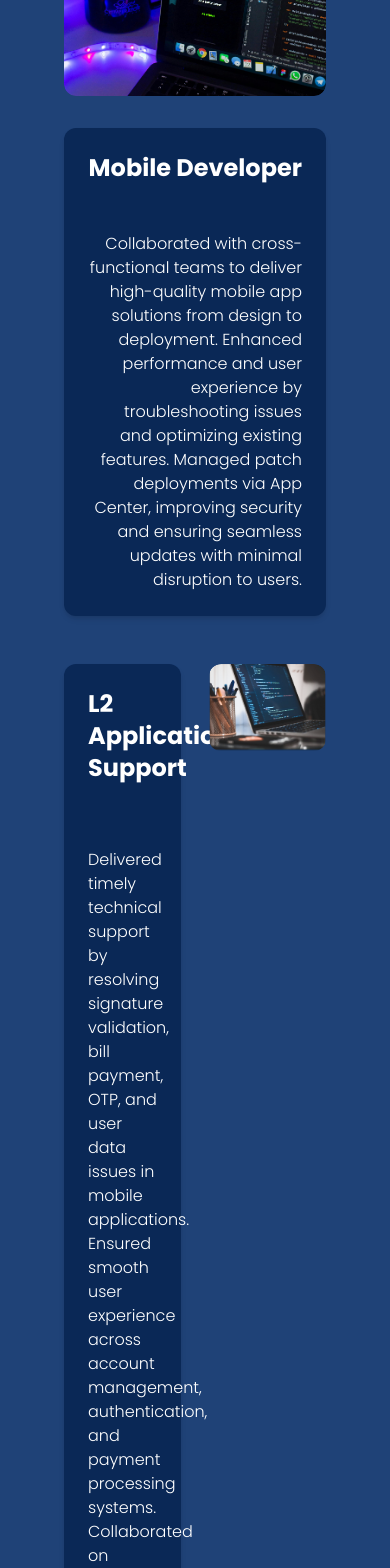
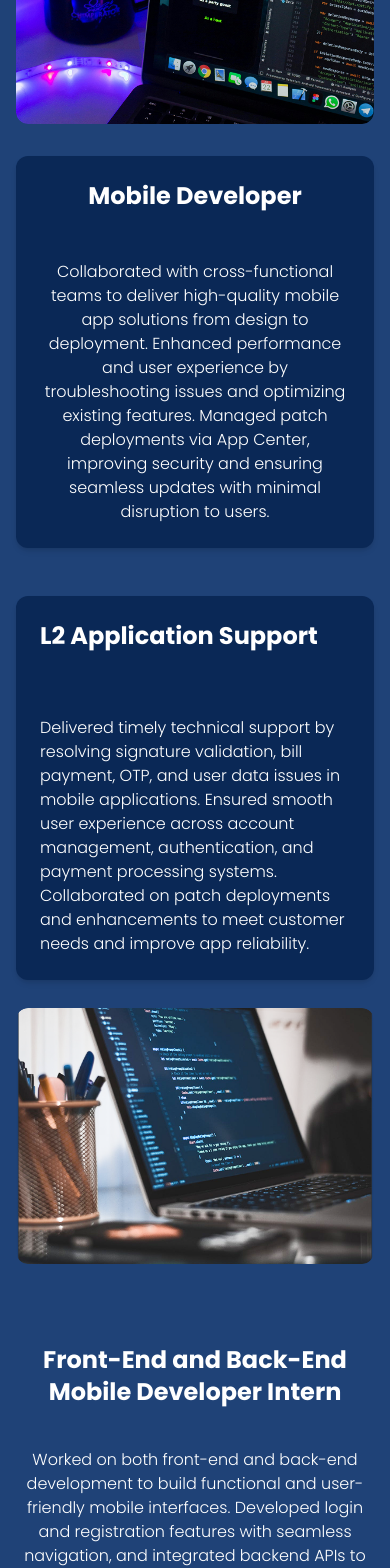
Before and after one commit to Ichy23/my-portfolio, a React (Vite) app: page / in a window 390 px wide. Shown: the part 6792-8360 px from the top of the page. Built offline with nearby package versions, Linux system fonts and the light colour scheme.

Commit message:
Final Push on Experiences

```diff
--- a/src/components/myexperiences.jsx
+++ b/src/components/myexperiences.jsx
@@ -8,28 +8,31 @@ import FadeInFromBottom from '../animations/FadeInFromBottom';
 
 export default function MyExperiences() {
   return (
-    <div id="experiences" className="flex flex-col items-center m-10 mx-16">
+    <div id="experiences" className="flex flex-col items-center px-4 py-10 md:px-16">
   <FadeInWhenVisible>
     <h1 className="mb-20 text-2xl font-medium text-white font-poppins tracking-[10.08px]">
       My Experiences
     </h1>
   </FadeInWhenVisible>
 
-      <div className="grid w-full grid-cols-1 gap-8 mb-12 max-w-8xl md:grid-cols-2">
+
+  <div className="grid w-full grid-cols-1 gap-8 mb-12 max-w-7xl md:grid-cols-2">
     <div className="w-full overflow-hidden rounded-xl">
       <LeftTriggered delay={0.1}>
         <img
           src={AppDev}
           alt="Experience Image"
-            className="object-cover w-full h-full rounded-xl"
+          className="object-cover w-full h-64 md:h-full rounded-xl"
         />
       </LeftTriggered>
     </div>
 
     <div className="bg-[#0A2856] rounded-xl shadow-md flex flex-col justify-center p-6 text-white">
       <RightTriggered delay={0.3}>
-          <h2 className="mb-12 text-2xl font-semibold text-right md:text-3xl font-poppins">Mobile Developer</h2>
-          <p className="text-base font-light text-right md:text-xl font-poppins">
+        <h2 className="mb-12 text-2xl font-semibold text-center md:text-3xl font-poppins md:text-right">
+          Mobile Developer
+        </h2>
+        <p className="text-base font-light text-center md:text-xl font-poppins md:text-right">
             Collaborated with cross-functional teams to deliver high-quality mobile app solutions from design to deployment.
             Enhanced performance and user experience by troubleshooting issues and optimizing existing features. Managed patch deployments via App Center,
             improving security and ensuring seamless updates with minimal disruption to users.
@@ -39,10 +42,12 @@ export default function MyExperiences() {
   </div>
 
 
-      <div className="grid w-full grid-cols-2 gap-7 max-w-8xl ">
+  <div className="grid w-full grid-cols-1 gap-7 max-w-7xl md:grid-cols-2">
     <div className="bg-[#0A2856] rounded-xl shadow-md flex flex-col justify-center p-6 text-white">
       <LeftTriggered>
-          <h2 className="mb-16 text-2xl font-semibold md:text-3xl font-poppins">L2 Application Support</h2>
+        <h2 className="mb-16 text-2xl font-semibold md:text-3xl font-poppins">
+          L2 Application Support
+        </h2>
         <p className="text-base md:text-xl font-poppins">
             Delivered timely technical support by resolving signature validation, bill payment, OTP, and user data issues in mobile applications.
             Ensured smooth user experience across account management, authentication, and payment processing systems. Collaborated on patch
@@ -56,18 +61,22 @@ export default function MyExperiences() {
         <img
           src={L2Support}
           alt="Experience Image"
-           className="object-cover w-full h-full rounded-xl"
+          className="object-cover w-full h-64 md:h-full rounded-xl"
         />
       </RightTriggered>
     </div>
   </div>
+
+
   <div className='justify-center mt-20 text-center text-white'>
     <FadeInFromBottom delay={0.1}>
-      <h2 className='text-2xl font-medium md:text-3xl font-poppins'>Front-End and Back-End Mobile Developer Intern </h2>
+      <h2 className='text-2xl font-bold md:text-3xl font-poppins'>
+        Front-End and Back-End Mobile Developer Intern
+      </h2>
     </FadeInFromBottom>
 
     <FadeInFromBottom delay={0.3}>
-        <p className="mt-10 text-base font-light text-white md:text-xl font-poppins">
+      <p className="mt-10 text-base font-light md:text-xl font-poppins">
         Worked on both front-end and back-end development to build functional and user-friendly mobile interfaces.
         Developed login and registration features with seamless navigation, and integrated backend APIs to retrieve and
         display data from the database. Utilized tools like Visual Studio, XAMPP, and Postman to test and validate backend
```
Lines whose indentation alone changed are shown as unchanged.
